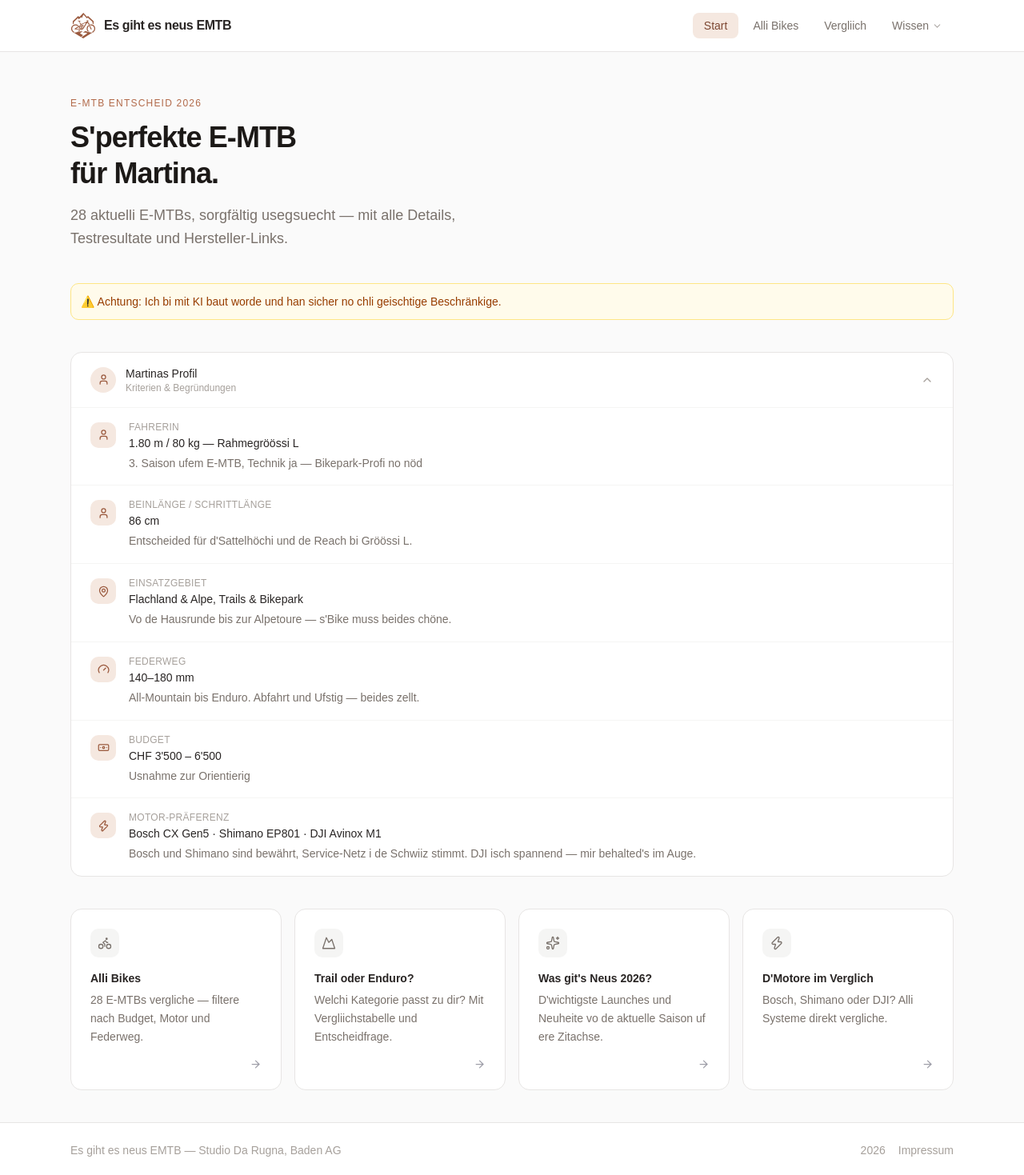
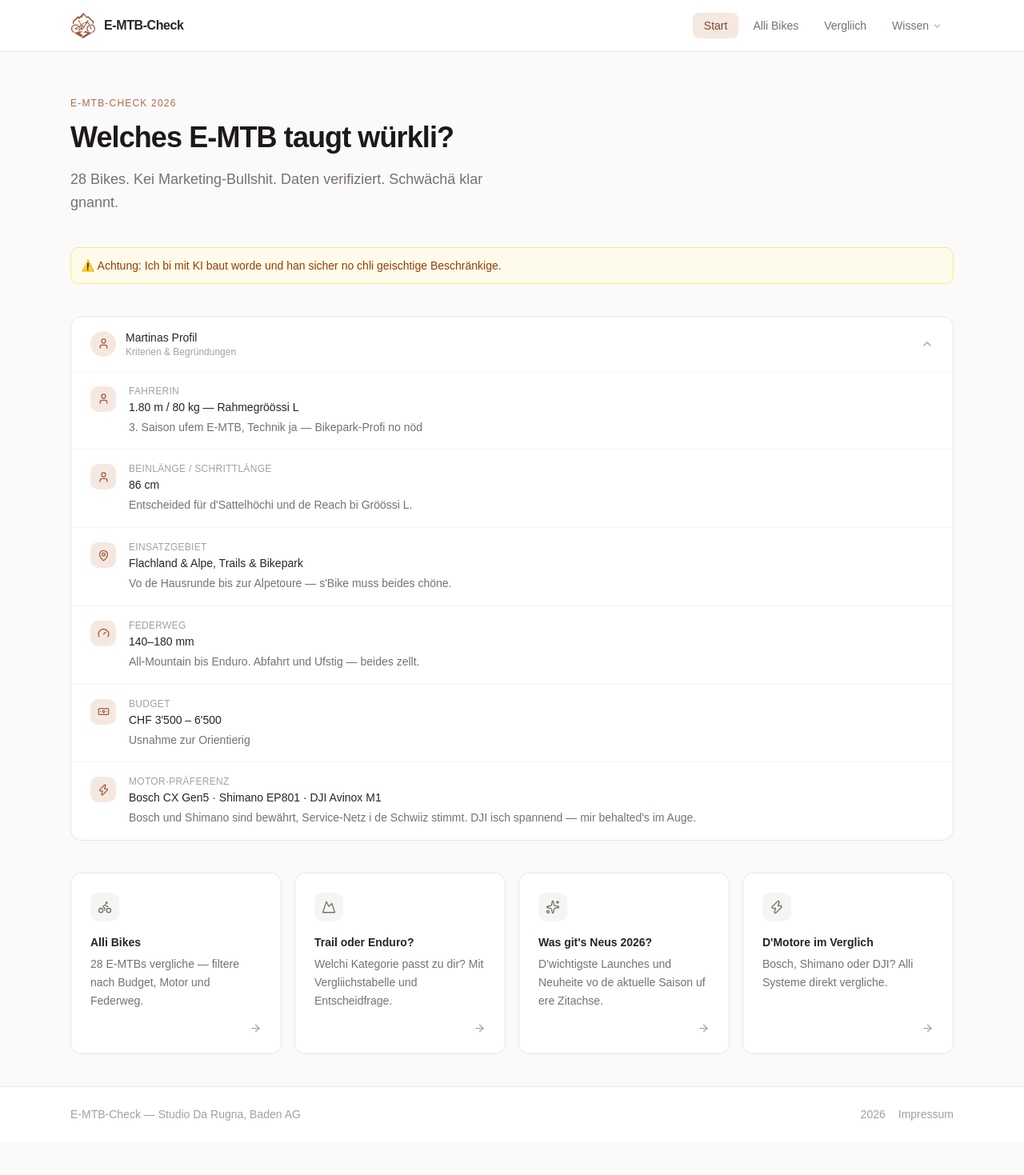
Before and after one commit to Taljy/bikes-martina, a React (Vite) app: page / in a window 1280 px wide. Shown: the top 1469 px of the page at 80% size. After the commit the page ends 1427 px from the top, so only its background shows below. Built offline with nearby package versions, Linux system fonts and the light colour scheme.

Commit message:
feat: Logo-Text 'E-MTB-Check' + Hero-Refresh frech-direkt

```diff
--- a/index.html
+++ b/index.html
@@ -6,7 +6,10 @@
     <link rel="icon" type="image/png" sizes="32x32" href="/favicon-32.png" />
     <link rel="icon" type="image/svg+xml" href="/icon-mtb.svg" />
     <meta name="viewport" content="width=device-width, initial-scale=1.0" />
-    <title>bikes-martina</title>
+    <title>E-MTB-Check — 28 E-MTBs verglichen</title>
+    <meta name="description" content="28 E-MTBs verglichen. Kein Marketing-Bullshit. Daten verifiziert, Schwächen klar genannt." />
+    <meta property="og:title" content="E-MTB-Check — 28 E-MTBs verglichen" />
+    <meta property="og:description" content="28 E-MTBs verglichen. Kein Marketing-Bullshit. Daten verifiziert, Schwächen klar genannt." />
   </head>
   <body>
     <div id="root"></div>
--- a/src/components/Layout.tsx
+++ b/src/components/Layout.tsx
@@ -26,7 +26,7 @@
         <div className="max-w-6xl mx-auto px-6 h-16 flex items-center justify-between">
           <NavLink to="/" className="flex items-center gap-2.5 text-terracotta-600 hover:text-terracotta-700">
             <MTBIcon className="h-8 w-8" />
-            <span className="font-semibold tracking-tight text-stone-800">Es giht es neus EMTB</span>
+            <span className="font-semibold tracking-tight text-stone-800">E-MTB-Check</span>
           </NavLink>
 
           <nav className="flex items-center gap-1">
@@ -95,7 +95,7 @@
 
       <footer className="border-t border-stone-200 bg-white mt-auto">
         <div className="max-w-6xl mx-auto px-6 py-6 flex items-center justify-between text-sm text-stone-400">
-          <span>Es giht es neus EMTB — Studio Da Rugna, Baden AG</span>
+          <span>E-MTB-Check — Studio Da Rugna, Baden AG</span>
           <div className="flex items-center gap-4">
             <span>2026</span>
             <NavLink to="/impressum" className="hover:text-terracotta-500 transition-colors">
--- a/src/pages/Home.tsx
+++ b/src/pages/Home.tsx
@@ -80,13 +80,13 @@
       {/* Hero */}
       <div className="pt-4">
         <p className="text-xs font-medium tracking-widest text-terracotta-500 uppercase mb-3">
-          E-MTB Entscheid 2026
+          E-MTB-CHECK 2026
         </p>
         <h1 className="text-4xl font-semibold tracking-tight text-stone-900 mb-4 leading-tight">
-          S'perfekte E-MTB<br />für Martina.
+          Welches E-MTB taugt würkli?
         </h1>
         <p className="text-lg text-stone-500 max-w-xl leading-relaxed">
-          {BIKE_COUNT} aktuelli E-MTBs, sorgfältig usegsuecht — mit alle Details, Testresultate und Hersteller-Links.
+          {BIKE_COUNT} Bikes. Kei Marketing-Bullshit. Daten verifiziert. Schwächä klar gnannt.
         </p>
       </div>
 
```
